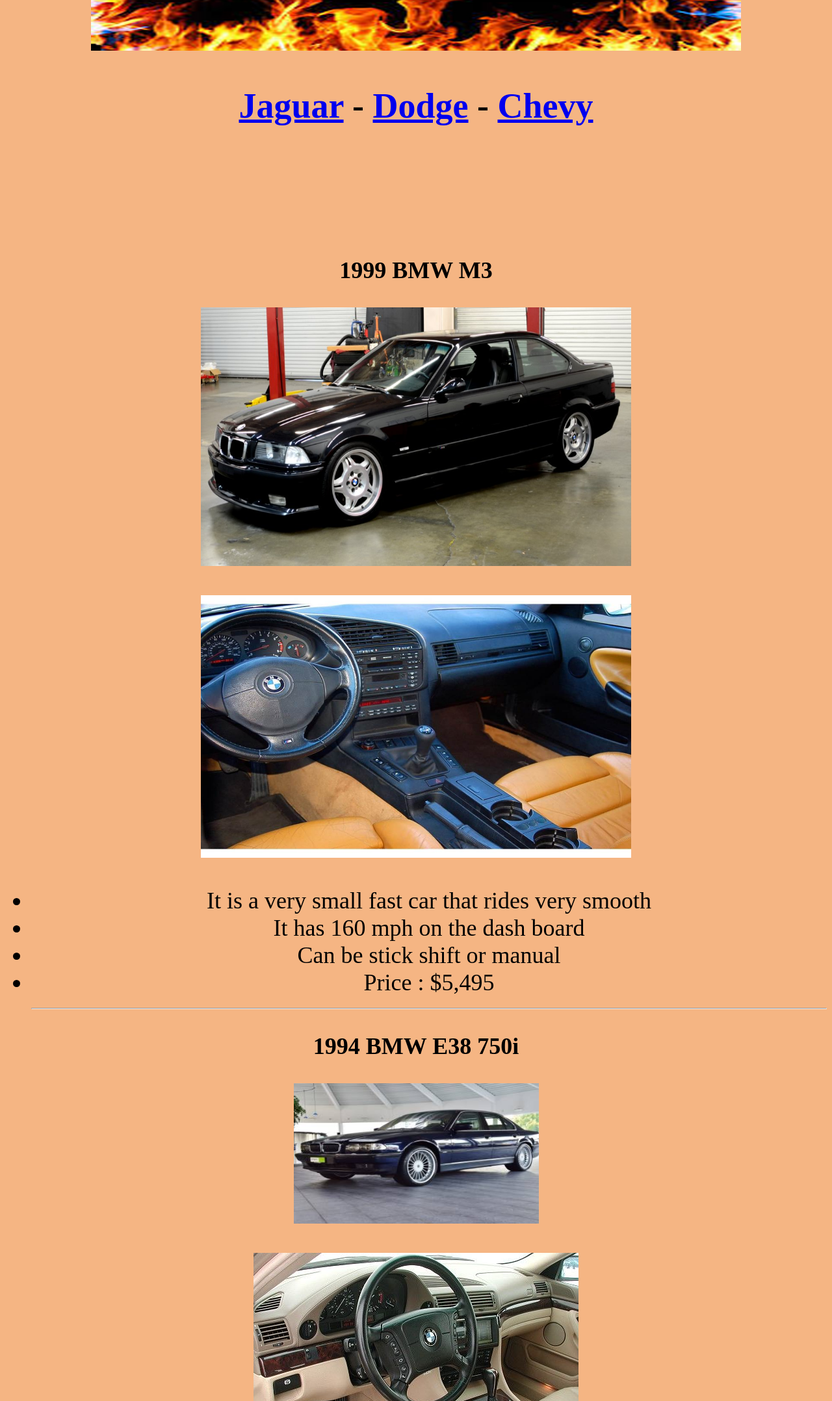
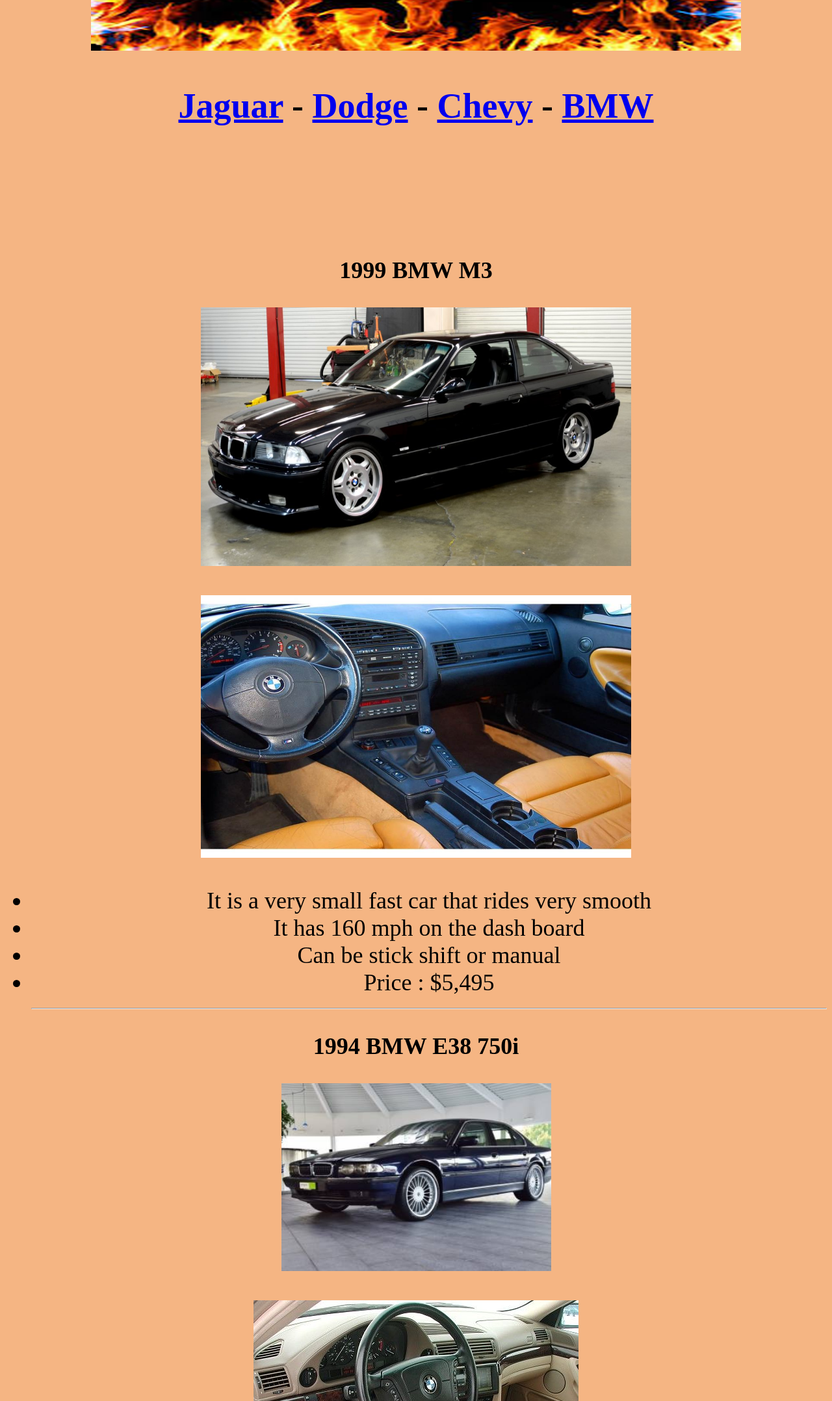
Before and after one commit to solhun1117/independent-site, a plain HTML site: page bmw.html in a window 1280 px wide. Shown: the part 280-2436 px from the top of the page at 65% size. Drawn offline with Linux system fonts and the light colour scheme.

Commit message:
Add files via upload

```diff
--- a/bmw.html
+++ b/bmw.html
@@ -19,7 +19,7 @@ body {
   <div class="header"><span style="text-align: center"></span><span style="text-align: left"></span><span style="text-align: right"></span><span style="text-align: justify"></span><!-- end .header -->
   <a href="Hunter's Hot Rods.jpg"><img src="Hunter's Hot Rods.jpg" width="1000" height="350" alt=""/></a>  </div>
   <nav>
-    <h1><a href="jaguar.html"> Jaguar</a> - <a href="dodge.html">Dodge</a> - <a href="chevy.html">Chevy</a></h1>
+    <h1><a href="jaguar.html"> Jaguar</a> - <a href="dodge.html">Dodge</a> - <a href="chevy.html">Chevy</a> - <a href="bmw.html">BMW</a></h1>
   </nav>
 </div>
 <p>&nbsp;</p>
@@ -37,7 +37,7 @@ body {
   </li>
 </ul>
 <p><strong>1994 BMW E38 750i</strong></p>
-<p><img src="vehicle_ad_standard_image_a354cce0e28373794fad9da337f038dd.jpg" width="377" height="216" alt=""/></p>
+<p><img src="vehicle_ad_standard_image_a354cce0e28373794fad9da337f038dd.jpg" width="415" height="289" alt=""/></p>
 <p><img src="6dc19a5ff7ee4e9107e778b1980f763a.jpg" width="500" height="375" alt=""/></p>
 <ul>
   <li>This car is special, it is a BMW but A Mercedes S-Class</li>
```
Also changed, not shown: chevy.html (+1 -1 lines), dodge.html (+1 -1 lines), index.html (+1 -1 lines), jaguar.html (+1 -1 lines).
